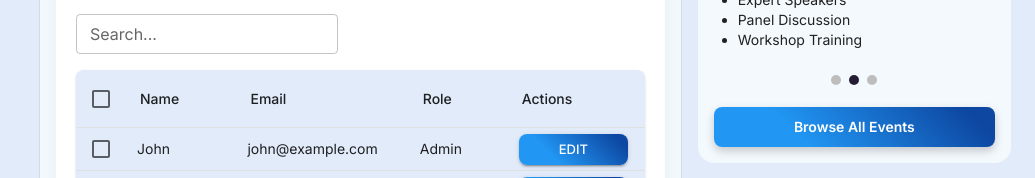
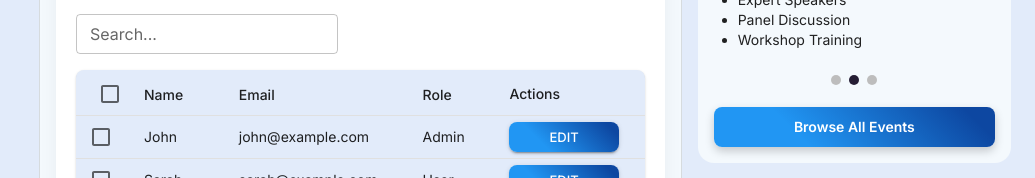
Before and after one commit to 1bilalkh/Clickup-Dashboard, a React (Vite) app: page / in a window 1280 px wide. Shown: the part 1526-1704 px from the top of the page, without its empty margins (245-1280 px from the left). Built offline with nearby package versions, Linux system fonts and the light colour scheme.

Commit message:
Uncomment table wrapper styles in App.css

```diff
--- a/src/App.css
+++ b/src/App.css
@@ -1,9 +1,9 @@
 body {
   font-family: "Inter", sans-serif;
 }
-/* .table-wrapper th.MuiTableCell-root {
+.table-wrapper th.MuiTableCell-root {
   padding: 3px 0 0 13px;
-} */
+}
 .MuiTabs-indicator {
   background: #2a5298 !important;
 }
```
